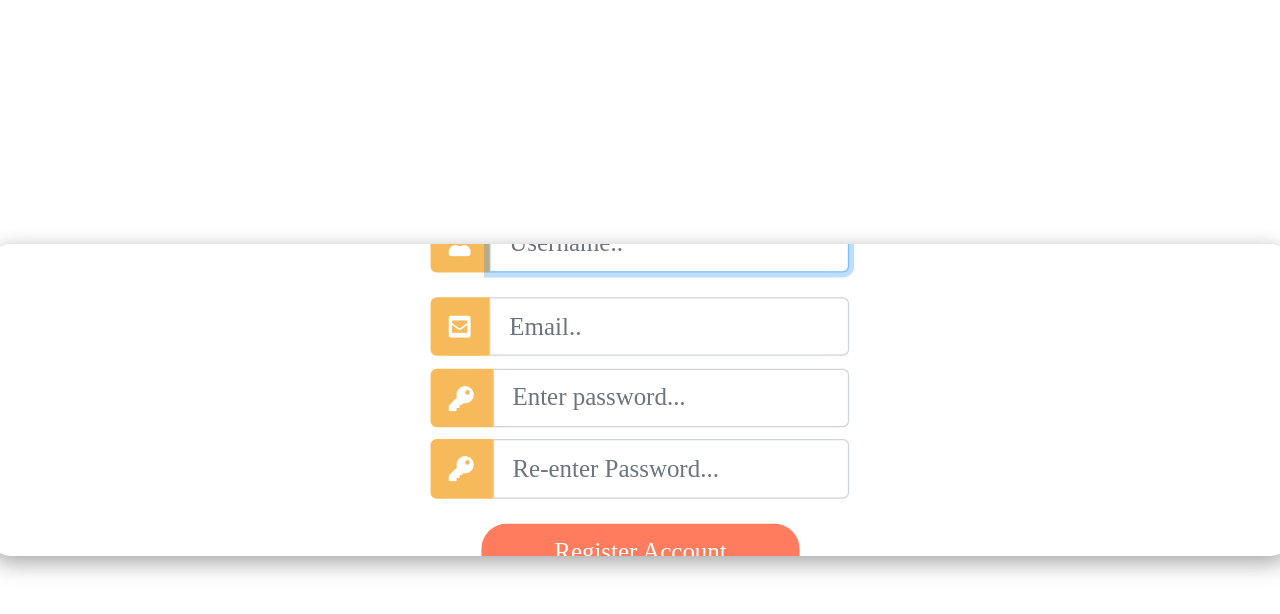
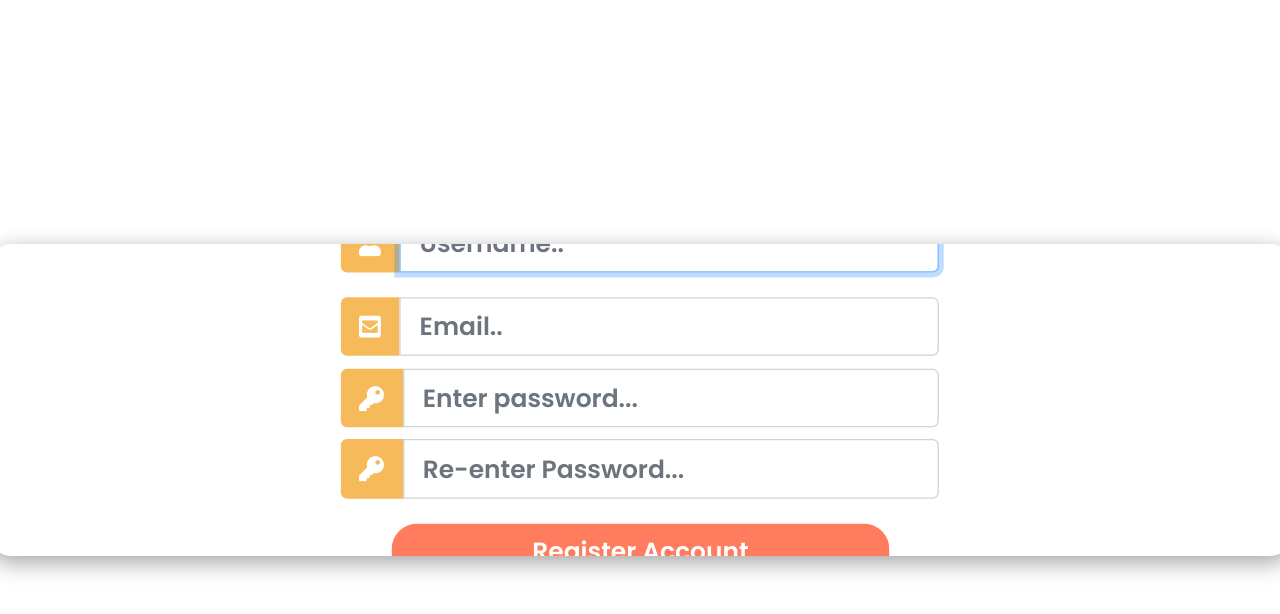
Before and after one commit to rebbyling/50003-frontend, a Django app: page /register/ in a window 1280 px wide. Shown: the top 614 px of the page. Run offline with Django 3.2, Linux system fonts and the light colour scheme; some libraries are stand-ins or nearby versions.

Commit message:
register UI update

```diff
--- a/SingHealth/accounts/templates/accounts/register.html
+++ b/SingHealth/accounts/templates/accounts/register.html
@@ -7,6 +7,10 @@
       href="https://stackpath.bootstrapcdn.com/bootstrap/4.1.3/css/bootstrap.min.css"
       integrity="sha384-MCw98/SFnGE8fJT3GXwEOngsV7Zt27NXFoaoApmYm81iuXoPkFOJwJ8ERdknLPMO"
       crossorigin="anonymous"
+    />
+    <link
+      href="https://fonts.googleapis.com/css2?family=Poppins:wght@600&display=swap"
+      rel="stylesheet"
     />
     <script src="https://ajax.googleapis.com/ajax/libs/jquery/3.3.1/jquery.min.js"></script>
     <link
```
Also changed, not shown: SingHealth/db.sqlite3.
